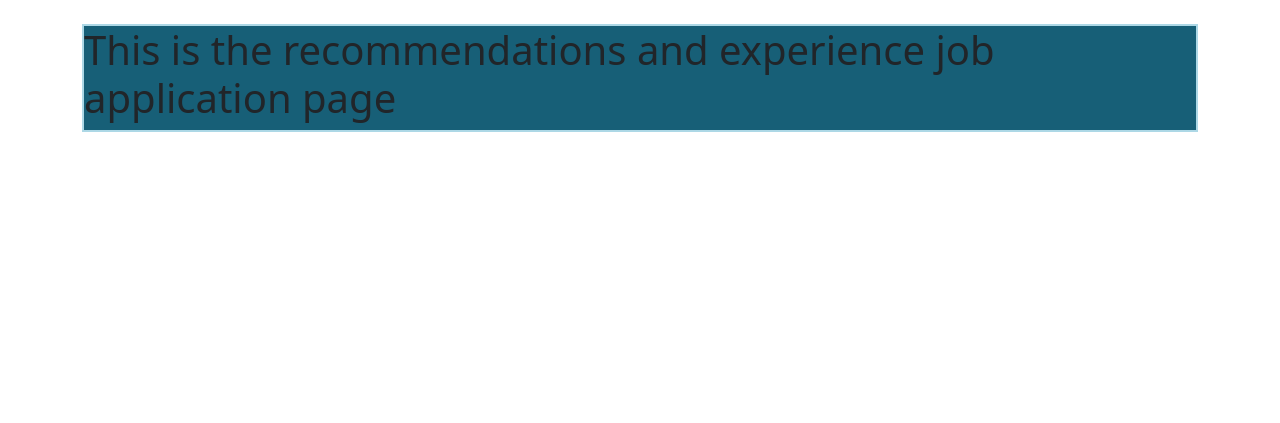
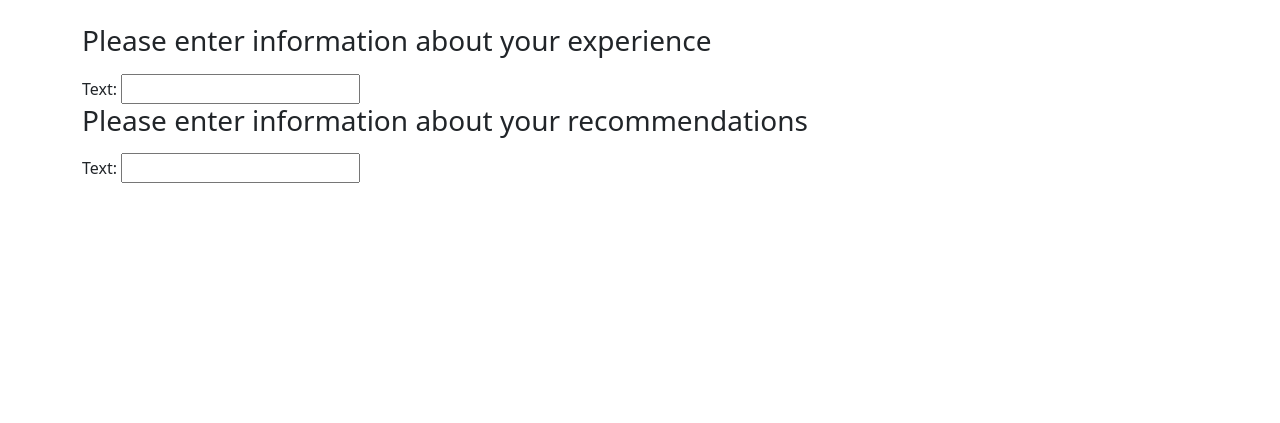
Before and after one commit to Hrafnkellh/group41-JobHunters, a Django app: template JobHunters/templates/Jobs/job_application_page3_expRec.html in a window 1280 px wide. Shown: the part 199-622 px from the top of the page. Run offline with Django 5.2, Linux system fonts and the light colour scheme; the template is opened without the code that fills it: values that come from a table or form of the project are taken from there, others are empty.

Commit message:
added forms to experiences page

```diff
--- a/JobHunters/templates/Jobs/job_application_page3_expRec.html
+++ b/JobHunters/templates/Jobs/job_application_page3_expRec.html
@@ -1,8 +1,21 @@
 {% extends 'base.html' %}
 {% block content %}
 
-    <div class="jobs">
-        <h1>This is the recommendations and experience job application page</h1>
+<h1 class="h3 mb-3 fw-normal">Please enter information about your experience</h1>
+<form method="POST">
+    {% csrf_token %}
+    <div class="form-floating">
+        {{ form1 }}
     </div>
 
+</form>
+<h1 class="h3 mb-3 fw-normal">Please enter information about your recommendations</h1>
+<form method="POST">
+    {% csrf_token %}
+    <div class="form-floating">
+        {{ form2 }}
+    </div>
+
+</form>
+
 {% endblock %}
```
